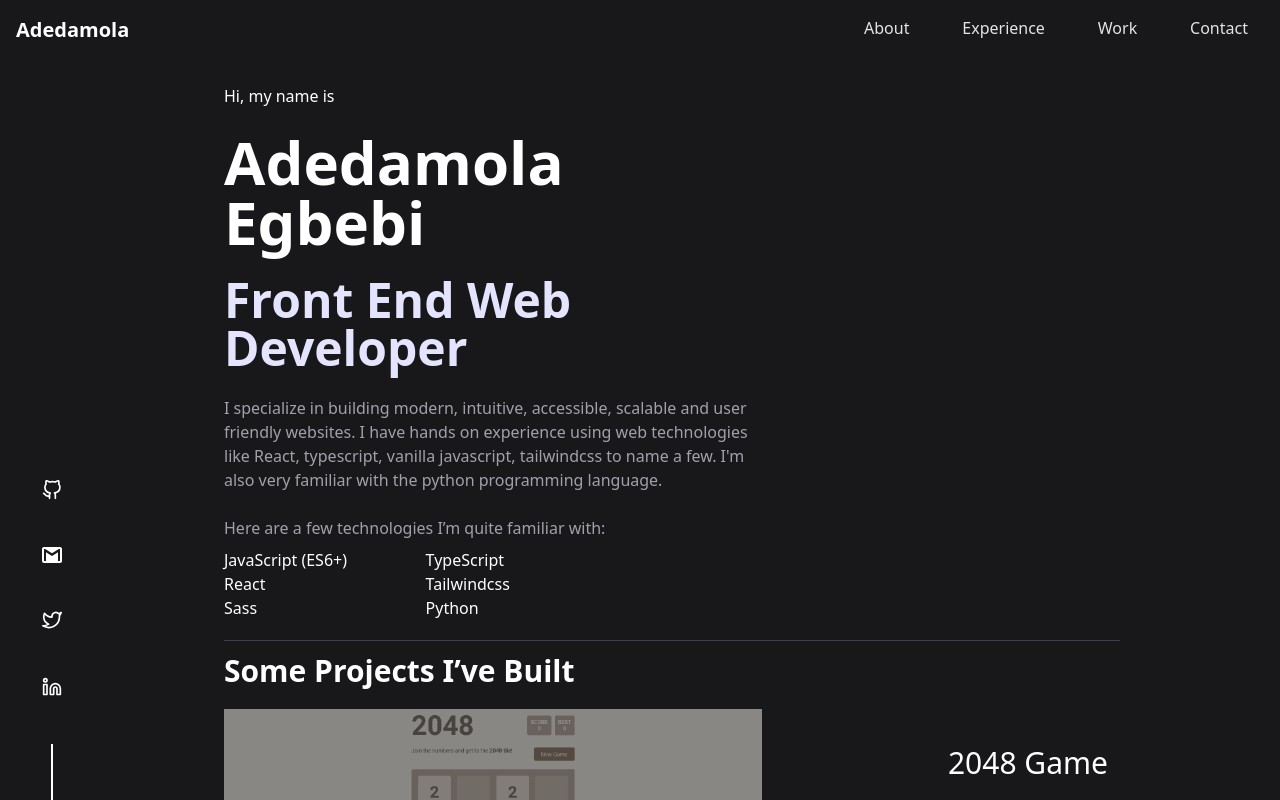
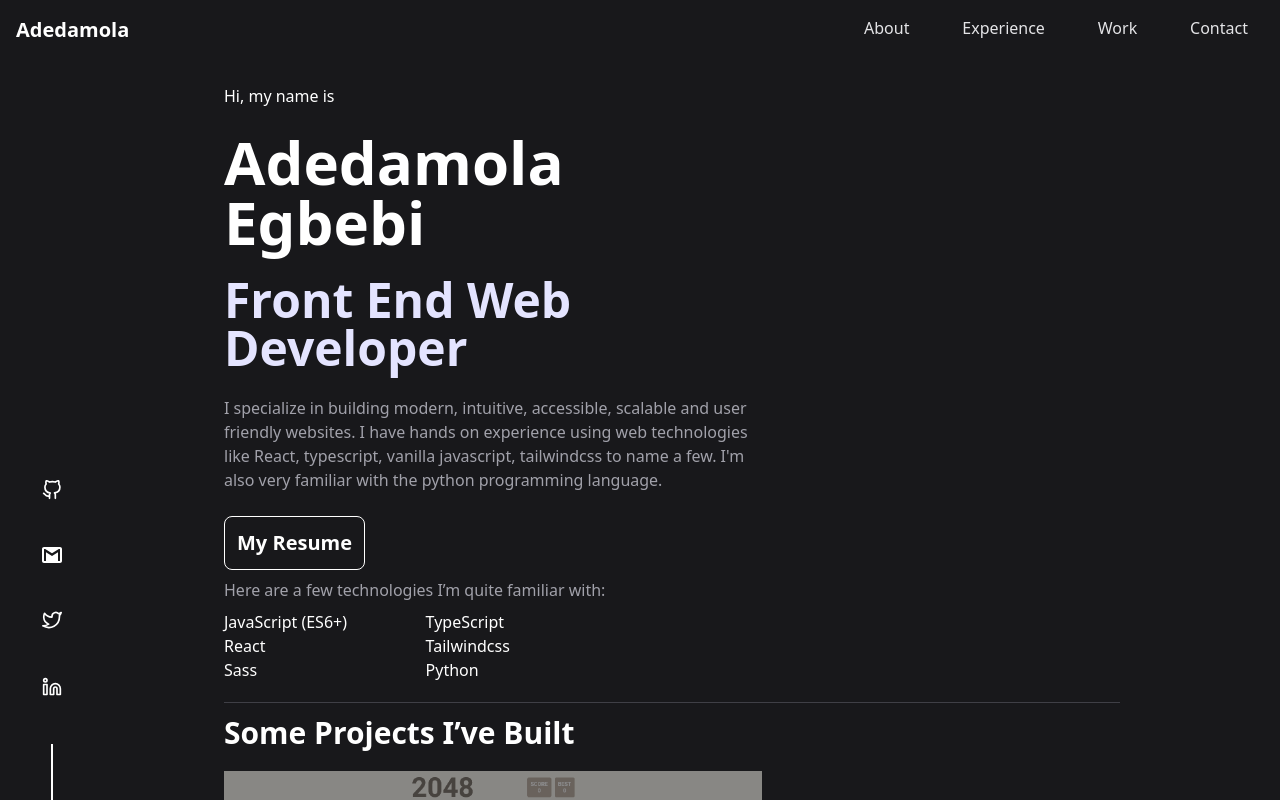
Before and after one commit to PapaBob31/my-portfolio, a React (Vite) app: page / in a window 1280 px wide. Shown: the top 800 px of the page. Built offline with nearby package versions, Linux system fonts and the light colour scheme.

Commit message:
Added my Resume

```diff
--- a/src/App.jsx
+++ b/src/App.jsx
@@ -54,6 +54,9 @@ export default function Main() {
             I have hands on experience using web technologies like React, typescript, vanilla javascript, tailwindcss to name a few.
             I'm also very familiar with the python programming language.
           </p>
+          <button className="hide-stuff border text-xl font-semibold border-white rounded-lg p-3 text-white hover:text-black hover:bg-white duration-200">
+            <a href="/My Resume.docx" download>My Resume</a>
+          </button>
           <p className="my-2 hide-stuff" id="experience">Here are a few technologies I’m quite familiar with:</p>
           <ul className="flex flex-wrap w-3/4 justify-between hide-stuff">
             <li className="w-1/2 text-white">JavaScript (ES6+)</li>
@@ -63,7 +66,6 @@ export default function Main() {
             <li className="w-1/2 text-white">Sass</li>
             <li className="w-1/2 text-white">Python</li>
           </ul>
-          {/*<button className="hide-stuff">Here's my Resume</button>*/}
         </section>
         <section id="work">
           <h1 className="font-bold text-3xl text-white pt-3 my-5 border-t border-t-zinc-700 hide-stuff">Some Projects I’ve Built</h1>
--- a/style.css
+++ b/style.css
@@ -790,6 +790,11 @@ video {
   border-color: rgb(38 38 38 / var(--tw-border-opacity));
 }
 
+.border-white {
+  --tw-border-opacity: 1;
+  border-color: rgb(255 255 255 / var(--tw-border-opacity));
+}
+
 .border-t-zinc-700 {
   --tw-border-opacity: 1;
   border-top-color: rgb(63 63 70 / var(--tw-border-opacity));
@@ -1032,6 +1037,11 @@ video {
   background-color: transparent;
 }
 
+.hover\:bg-white:hover {
+  --tw-bg-opacity: 1;
+  background-color: rgb(255 255 255 / var(--tw-bg-opacity));
+}
+
 .hover\:bg-zinc-900:hover {
   --tw-bg-opacity: 1;
   background-color: rgb(24 24 27 / var(--tw-bg-opacity));
@@ -1039,6 +1049,11 @@ video {
 
 .hover\:bg-zinc-900\/20:hover {
   background-color: rgb(24 24 27 / 0.2);
+}
+
+.hover\:text-black:hover {
+  --tw-text-opacity: 1;
+  color: rgb(0 0 0 / var(--tw-text-opacity));
 }
 
 .hover\:after\:scale-x-100:hover::after {
```
Also changed, not shown: 1 other file (tests, documents, lock files or other folders).
